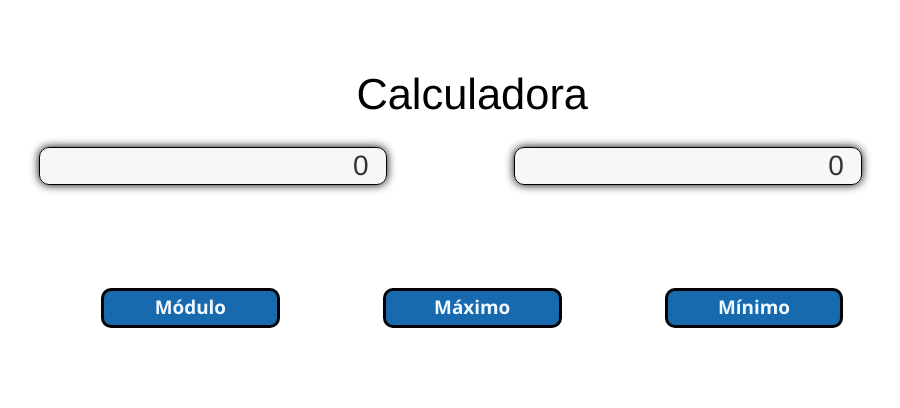
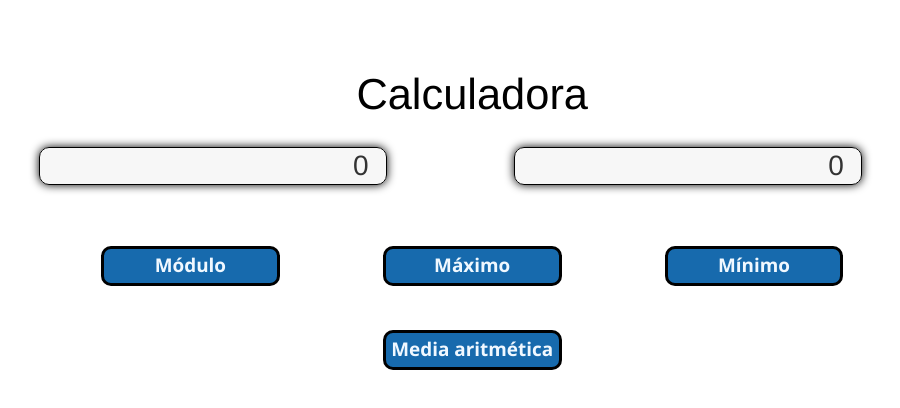
Before and after one commit to Jose-L17/Ca, an Angular app: page / in a window 1280 px wide. Shown: the top 408 px of the page, without its empty margins (155-1055 px from the left). Built offline with nearby package versions, Linux system fonts and the light colour scheme.

Commit message:
Update ui.component.html #10

```diff
--- a/src/app/ui/ui.component.html
+++ b/src/app/ui/ui.component.html
@@ -32,6 +32,7 @@
       <button class="modulo-method" (click)="Modulo()">Módulo</button>
       <button class="maximo-method"  (click)="Maximo()">Máximo</button>
       <button class="minimo-method"  (click)="Minimo()">Mínimo</button>
+      <button class="logaritmo-method"  (click)="Media()">Media aritmética</button>
 
 
     </section>
```
